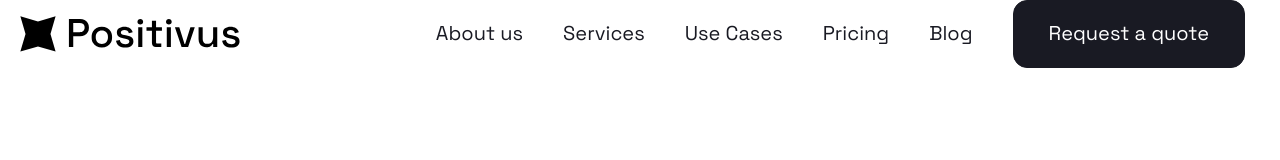
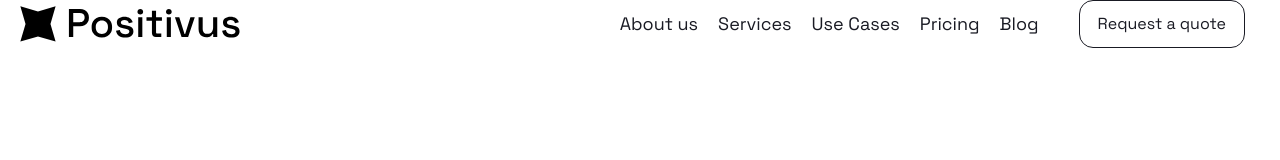
Before and after one commit to DJEAKE/Positivus, a plain HTML site: page index.html in a window 1280 px wide. Drawn offline with Linux system fonts and the light colour scheme.

Commit message:
Style: updated styles for header - Updated header button

```diff
--- a/styles/_mixins.scss
+++ b/styles/_mixins.scss
@@ -16,6 +16,7 @@
     background-color: transparent;
     border: none;
 }
+
 
 @mixin flex-center($isInline: false) {
     @if $isInline {
--- a/styles/_variables.scss
+++ b/styles/_variables.scss
@@ -23,5 +23,5 @@
     --input-height: 59px;
     --button-height: 68px;
 
-    --transition-duration: 0.2s;
+    --transition-duration: 0.3s;
 }
--- a/styles/blocks/_button.scss
+++ b/styles/blocks/_button.scss
@@ -13,4 +13,9 @@
         color: var(--color-dark);
         background-color: var(--color-accent);
     }
+
+    &--transparent {
+        color: var(--color-dark);
+        background-color: transparent;
+    }
 }
--- a/styles/blocks/_header.scss
+++ b/styles/blocks/_header.scss
@@ -14,16 +14,43 @@
         justify-content: space-between;
         align-items: center;
         column-gap: 40px;
+
+        @include tablet {
+            column-gap: 30px;
+        }
+    }
+
+    &__logo {
+        @include tablet {
+            max-width: 120px;
+        }
+
+        @include mobile {
+            max-width: 144px;
+        }
     }
 
     &__menu {
         margin-left: auto;
         font-size: 20px;
 
+        @include desktop {
+            font-size: 18px;
+        }
+
+        @include tablet {
+            font-size: 16px;
+        }
+
         &-list {
             display: flex;
             align-items: center;
             column-gap: 40px;
+
+            @include desktop {
+                column-gap: 20px;
+            }
+        }
 
         &-link {
             position: relative;
@@ -50,6 +77,10 @@
             }
         }
     }
+
+    &__button {
+        height: 48px;
+        padding-inline: 18px;
+        font-size: 16px;
     }
-
 }
```
Also changed, not shown: styles/styles.css, 1 other file. Lines whose indentation alone changed are shown as unchanged.
